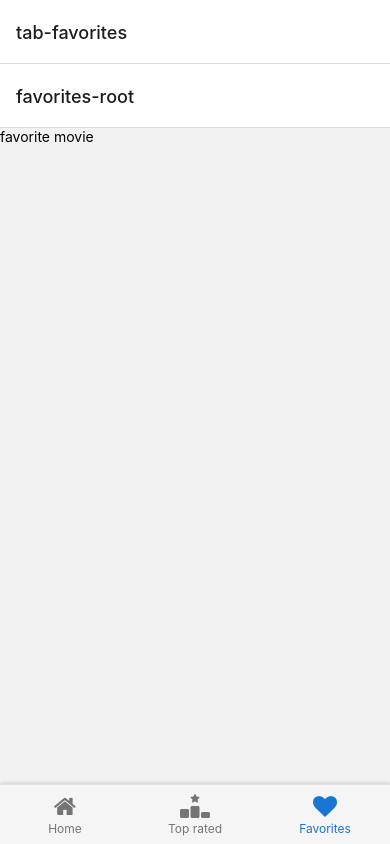
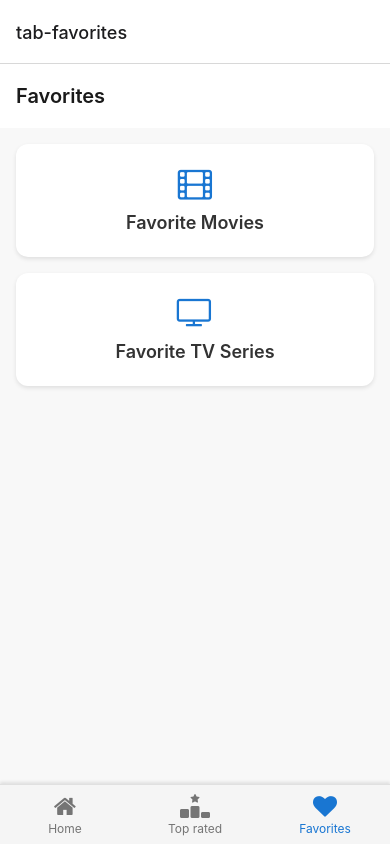
Before and after one commit to alexmaar/univerbal-exercise, a React Native app: screen /tab-favorites in a window 390 px wide. Built offline with nearby package versions, Linux system fonts and the light colour scheme; no server answers.

Commit message:
AI enhanced styles for the whole app

```diff
--- a/app/screens/favorites/index.tsx
+++ b/app/screens/favorites/index.tsx
@@ -1,6 +1,7 @@
 import { createNativeStackNavigator } from '@react-navigation/native-stack';
 import { type ReactNode } from 'react';
-import { View, Text } from 'react-native';
+import { View, Text, StyleSheet, TouchableOpacity } from 'react-native';
+import FontAwesome from '@expo/vector-icons/FontAwesome';
 
 import MovieScreen from '@/screens/movie';
 import TvSeriesScreen from '@/screens/tv-series';
@@ -11,12 +12,40 @@ const initialRouteName = 'favorites-root';
 
 export default function FavoritesScreen(): ReactNode {
   return (
-    <FavoritesStack.Navigator initialRouteName={initialRouteName}>
-      <FavoritesStack.Screen name={initialRouteName} component={Screen} />
-      <FavoritesStack.Screen name="favorites-movies" component={MovieScreen} />
+    <FavoritesStack.Navigator
+      initialRouteName={initialRouteName}
+      screenOptions={{
+        headerStyle: {
+          backgroundColor: '#ffffff',
+        },
+        headerShadowVisible: false,
+        headerTitleStyle: {
+          fontSize: 20,
+          fontWeight: '600',
+          color: '#1a1a1a',
+        },
+      }}
+    >
+      <FavoritesStack.Screen
+        name={initialRouteName}
+        component={Screen}
+        options={{
+          title: 'Favorites',
+        }}
+      />
+      <FavoritesStack.Screen
+        name="favorites-movies"
+        component={MovieScreen}
+        options={{
+          title: 'Favorite Movies',
+        }}
+      />
       <FavoritesStack.Screen
         name="favorites-tv-series"
         component={TvSeriesScreen}
+        options={{
+          title: 'Favorite TV Series',
+        }}
       />
     </FavoritesStack.Navigator>
   );
@@ -24,8 +53,47 @@ export default function FavoritesScreen(): ReactNode {
 
 function Screen(): ReactNode {
   return (
-    <View>
-      <Text>favorite movie</Text>
+    <View style={styles.root}>
+      <TouchableOpacity style={styles.card}>
+        <FontAwesome name="film" size={32} color="#1976d2" />
+        <Text style={styles.cardTitle}>Favorite Movies</Text>
+      </TouchableOpacity>
+
+      <TouchableOpacity style={styles.card}>
+        <FontAwesome name="tv" size={32} color="#1976d2" />
+        <Text style={styles.cardTitle}>Favorite TV Series</Text>
+      </TouchableOpacity>
     </View>
   );
 }
+
+const styles = StyleSheet.create({
+  root: {
+    flex: 1,
+    backgroundColor: '#f8f8f8',
+    padding: 16,
+  },
+  card: {
+    backgroundColor: '#ffffff',
+    borderRadius: 12,
+    padding: 24,
+    marginBottom: 16,
+    alignItems: 'center',
+    // iOS shadow
+    shadowColor: '#000',
+    shadowOffset: {
+      width: 0,
+      height: 2,
+    },
+    shadowOpacity: 0.1,
+    shadowRadius: 4,
+    // Android shadow
+    elevation: 3,
+  },
+  cardTitle: {
+    fontSize: 18,
+    fontWeight: '600',
+    color: '#333333',
+    marginTop: 12,
+  },
+});
--- a/app/screens/home/index.tsx
+++ b/app/screens/home/index.tsx
@@ -1,5 +1,5 @@
 import { type ReactNode } from 'react';
-import { View } from 'react-native';
+import { View, StyleSheet } from 'react-native';
 
 import { FeaturedMovies } from '@/features/featured-movies';
 import { FeaturedTvSeries } from '@/features/featured-tv-series';
@@ -7,21 +7,27 @@ import { Search } from '@/features/search';
 
 export function HomeScreen(): ReactNode {
   return (
-    <View
-      style={{
-        flex: 1,
-      }}
-    >
-      <View style={{ marginBottom: 40 }}>
+    <View style={styles.root}>
+      <View style={styles.searchContainer}>
         <Search />
       </View>
 
-      <FeaturedMovies
-        style={{
-          marginBottom: 40,
-        }}
-      />
-      <FeaturedTvSeries />
+      <FeaturedMovies style={styles.section} />
+      <FeaturedTvSeries style={styles.section} />
     </View>
   );
 }
+
+const styles = StyleSheet.create({
+  root: {
+    flex: 1,
+    backgroundColor: '#f8f8f8',
+  },
+  searchContainer: {
+    paddingTop: 16,
+    paddingBottom: 8,
+  },
+  section: {
+    marginBottom: 32,
+  },
+});
--- a/app/screens/top-rated/index.tsx
+++ b/app/screens/top-rated/index.tsx
@@ -37,11 +37,11 @@ export default function TopRatedScreen(): ReactNode {
     return (
       <ScrollView style={styles.root}>
         {/* movies */}
-        <Text style={styles.title}>Top rated movies</Text>
+        <Text style={styles.title}>Top Rated Movies</Text>
         <List data={topRatedMoviesLoadable.data} style={{ marginBottom: 40 }} />
 
         {/* tv series */}
-        <Text style={styles.title}>Top rated tv series</Text>
+        <Text style={styles.title}>Top Rated TV Series</Text>
         <List data={tvSeres} />
       </ScrollView>
     );
@@ -50,11 +50,15 @@ export default function TopRatedScreen(): ReactNode {
 
 const styles = StyleSheet.create({
   root: {
-    display: 'flex',
-    flexDirection: 'column',
+    flex: 1,
+    backgroundColor: '#f8f8f8',
   },
-
   title: {
+    fontSize: 28,
+    fontWeight: '700',
+    letterSpacing: 0.5,
     marginBottom: 24,
+    paddingHorizontal: 16,
+    color: '#1a1a1a',
   },
 });
--- a/app/ui/list/index.tsx
+++ b/app/ui/list/index.tsx
@@ -18,7 +18,7 @@ type ListProps = {
 export function List({ style, data }: ListProps): ReactNode {
   return (
     <FlatList
-      style={style}
+      style={[styles.list, style]}
       data={data}
       keyExtractor={(it) => it.id}
       renderItem={(it) => {
@@ -30,6 +30,7 @@ export function List({ style, data }: ListProps): ReactNode {
           />
         );
       }}
+      contentContainerStyle={styles.listContent}
     />
   );
 }
@@ -46,7 +47,9 @@ function ListEntry({ style, title, rating }: ListEntryProps): ReactNode {
 
   return (
     <View style={[styles.root, style]}>
-      <Text>{title}</Text>
+      <Text style={styles.title} numberOfLines={2}>
+        {title}
+      </Text>
       <Rating value={rating} />
     </View>
   );
@@ -54,11 +57,37 @@ function ListEntry({ style, title, rating }: ListEntryProps): ReactNode {
 
 const getListEntryStyle = (isHighlighted: boolean) => {
   return StyleSheet.create({
-    root: isHighlighted
-      ? {
-          padding: 12,
-          backgroundColor: 'gold',
-        }
-      : { padding: 12 },
+    root: {
+      padding: 16,
+      backgroundColor: isHighlighted ? '#fff9e6' : '#ffffff',
+      borderRadius: 12,
+      marginBottom: 12,
+      // iOS shadow
+      shadowColor: '#000',
+      shadowOffset: {
+        width: 0,
+        height: 2,
+      },
+      shadowOpacity: 0.1,
+      shadowRadius: 4,
+      // Android shadow
+      elevation: 3,
+    },
+    title: {
+      fontSize: 16,
+      fontWeight: '600',
+      color: '#333333',
+      marginBottom: 8,
+    },
   });
 };
+
+const styles = StyleSheet.create({
+  list: {
+    flex: 1,
+  },
+  listContent: {
+    paddingHorizontal: 16,
+    paddingVertical: 8,
+  },
+});
```
